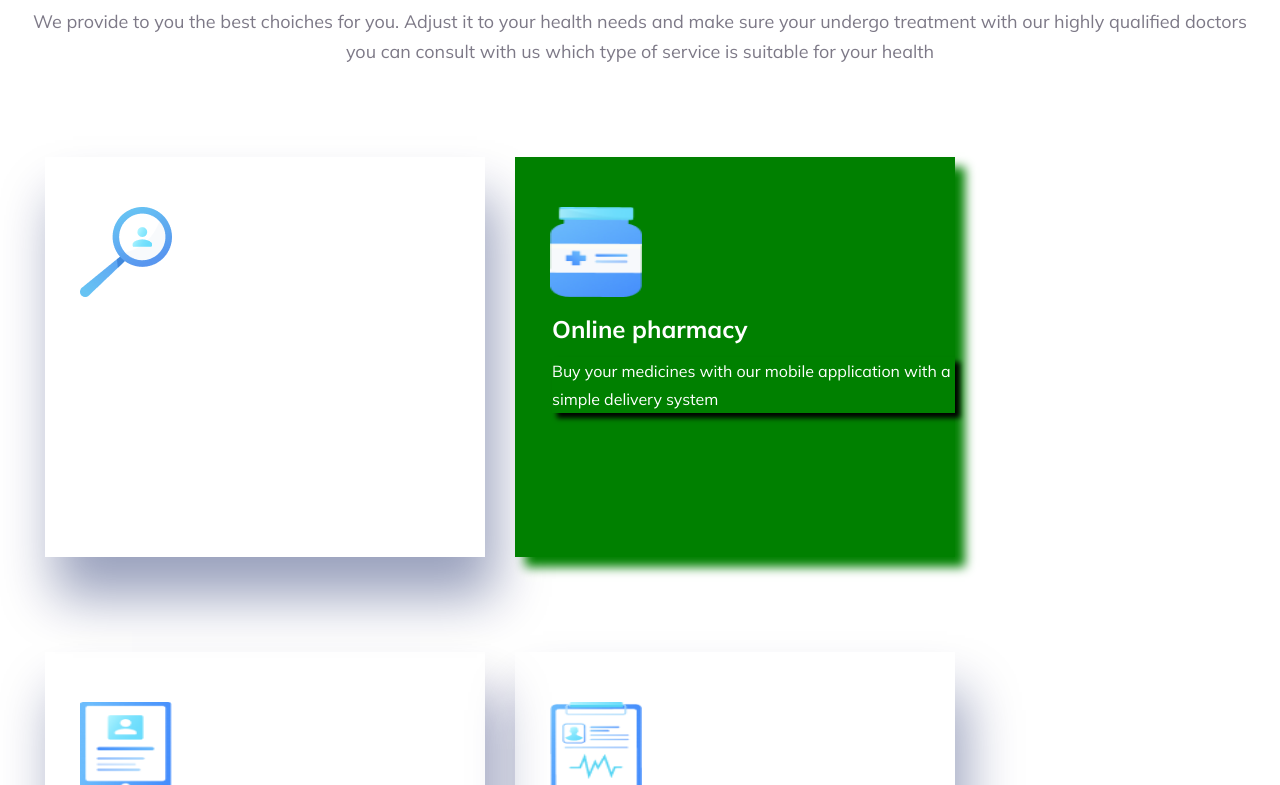
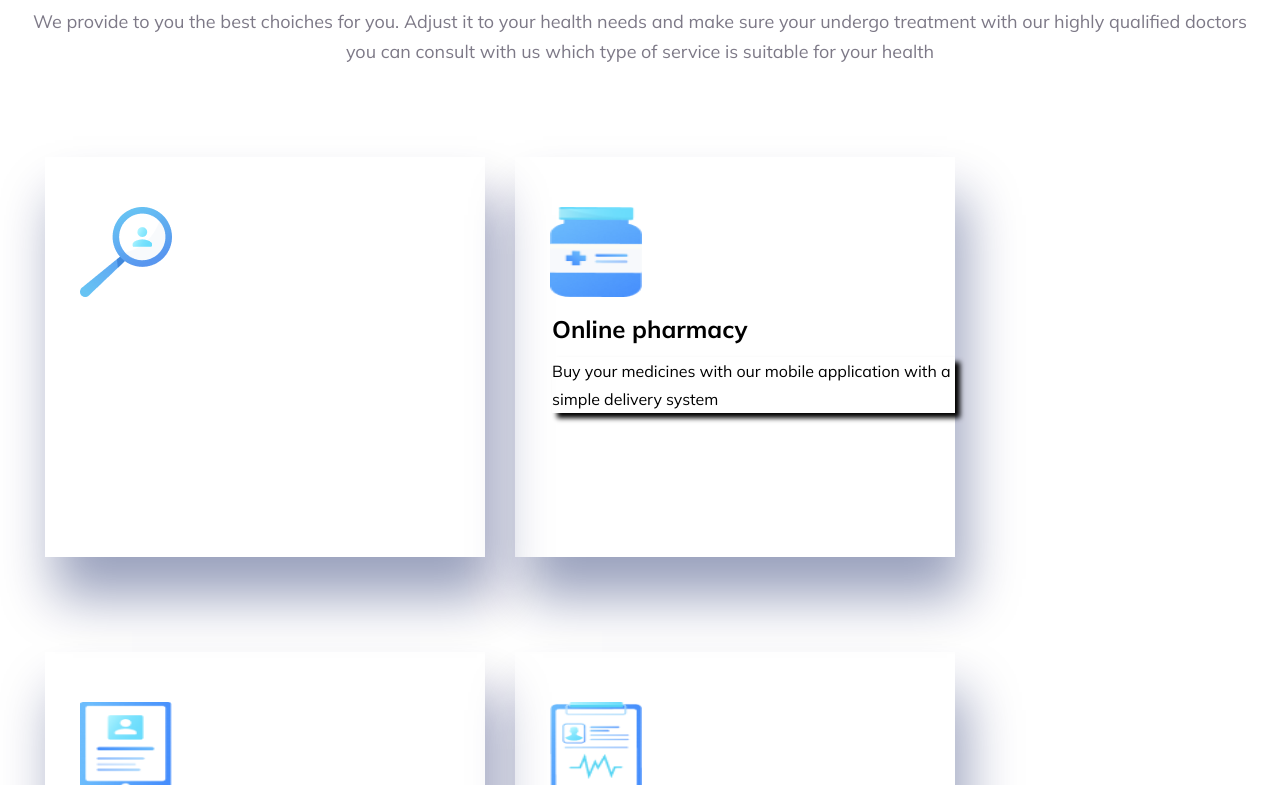
Before and after one commit to zohirshix/Trafalgar, a plain HTML site: page index.html in a window 1280 px wide. In both pictures the pointer is over the element 753 px from the left and 1296 px from the top of the page. Shown: the part 911-1696 px from the top of the page. Drawn offline with nearby package versions, Linux system fonts and the light colour scheme; a web font is replaced by a local one.

Commit message:
Mening trafalgarim bu

```diff
--- a/style.css
+++ b/style.css
@@ -211,13 +211,13 @@ h2 {
 }
 
 .box__item:hover {
-    background-color: green;
+    /* background-color: green;
     color: white;
-    box-shadow: 10px 10px 10px green;
+    box-shadow: 10px 10px 10px green; */
 }
 
 .box__text1:hover {
-    color: white;
+    color: rgb(0, 0, 0);
     box-shadow: 5px 5px 5px black;
 }
 
```
